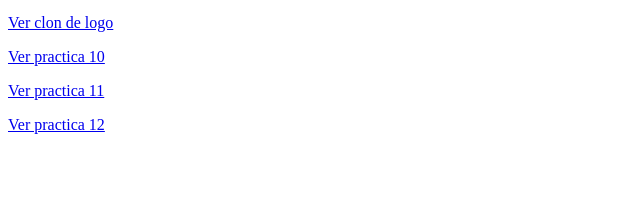
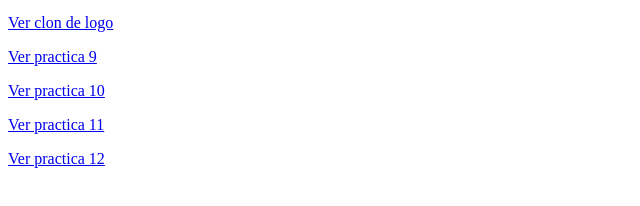
Before and after one commit to PabloAlonsoRomero/DesarrolloWeb-Practicas, a plain HTML site: page index.html in a window 1280 px wide. Shown: the part 274-480 px from the top of the page, 0-640 px from the left. Drawn offline with Linux system fonts and the light colour scheme.

Commit message:
Ver Practica 9 Pagina Principal

```diff
--- a/index.html
+++ b/index.html
@@ -34,6 +34,9 @@
         <a href="Dell/index.html">Ver clon de logo</a>
     </p>
     <p>
+        <a href="Practica09/index.html">Ver practica 9</a>
+    </p>
+    <p>
         <a href="Practica10/index.html">Ver practica 10</a>
     </p>
     <p>
```
